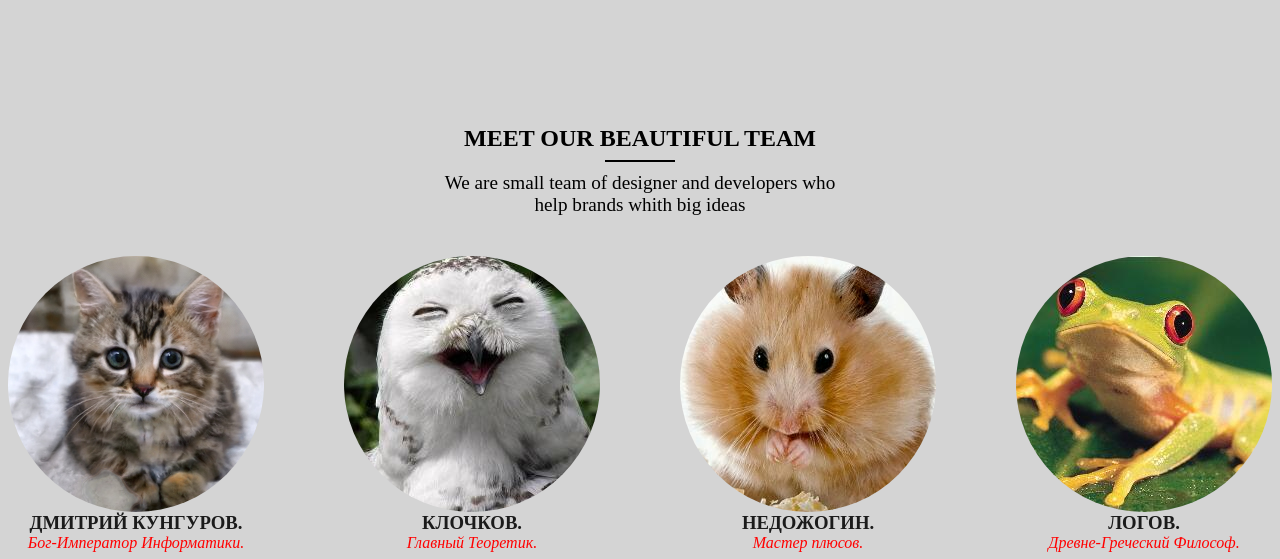
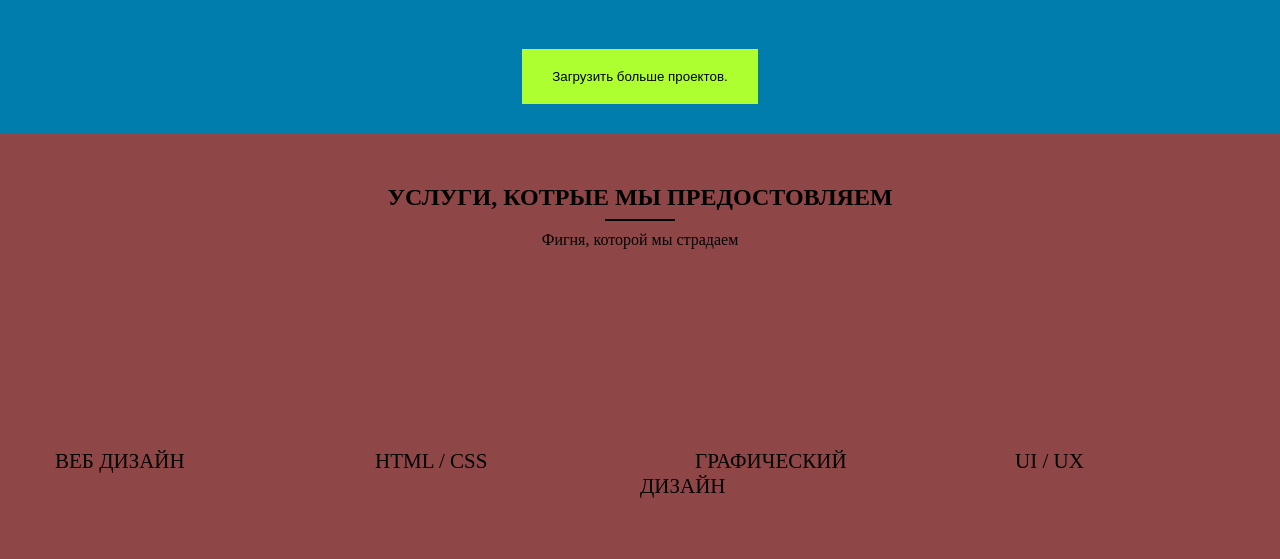
Before and after one commit to HappyHomka/Kyngyr_site, a plain HTML site: page index.html in a window 1280 px wide. Shown: the part 2660-3219 px from the top of the page. Drawn offline with nearby package versions, Linux system fonts and the light colour scheme.

Commit message:
update 1.1_22.11

```diff
--- a/css/style.css
+++ b/css/style.css
@@ -288,7 +288,7 @@
 }
 
 .section-four_item{
-    margin: 40px;
+    margin: 100px;
 }
 .show{
     display: flex;
@@ -303,6 +303,8 @@
 
 .show_img{
     border-radius: 50%;
+    width: 200px;
+    height: 200px;
 }
 
 .section-four_btn {
@@ -312,3 +314,52 @@
     border: none;
     margin-bottom: 30px;
 }
+
+/*==Section-five==*/
+
+.section-five {
+    min-height: 70vh;
+    background-color: rgb(143, 70, 70);
+    display: flex;
+    flex-direction: column;
+    align-items: center;
+}
+
+.section-five_title {
+    text-transform: uppercase;
+    margin-top: 50px;
+    margin-bottom: 20px;
+    position: relative;
+}
+
+.section-five_title:after {
+    content: '';
+    position: absolute;
+    border-bottom: 2px solid black;
+    width: 70px;
+    bottom: -10px;
+    left: calc(50% - 35px);
+}
+
+.section-five_list{
+    margin-top: 200px;
+    display: grid;
+    grid-template-columns: 1fr 1fr 1fr 1fr;
+}
+
+.link_string {
+    padding: 10px 20px;
+    margin: 25px 35px;
+    color: rgb(0, 0, 0);
+    text-decoration: none;
+    text-transform: uppercase;
+    font-size: 21px;
+}
+
+.link_string_active {
+    color: white;
+}
+
+.link_string:hover {
+    color: white;
+}
--- a/index.html
+++ b/index.html
@@ -54,6 +54,7 @@
       </div>
     </div>
   </section>
+
   <section class="section-four">
       <h1 class="section-four_title">Портфолио нашей компании.</h1>
       <p class = "section-four_undertitle">Lorem, ipsum dolor sit amet consectetur adipisicing elit. Dolorum delectus eius inventore sequi ut quo, numquam veritatis enim hic alias voluptatibus voluptatum, similique corrupti sit libero in autem. Ipsum, adipisci?</p>
@@ -83,6 +84,26 @@
       </div>
     <button class = "section-four_btn">Загрузить больше проектов.</button>
   </section>
+
+  <section class = "section-five">
+    <h2 class="section-five_title">Услуги, котрые мы предостовляем</h2>
+    <p class="section-five_discription">Фигня, которой мы страдаем</p>
+    <div class = "section-five_list">
+        <div class = "section-five_item ref">
+            <a class = "link_string">Веб Дизайн</a>
+        </div>
+        <div class = "section-five_item ref">
+            <a class ="link_string">HTML / CSS</a>
+        </div>
+        <div class = "section-five_item ref">
+          <a class ="link_string">Графический Дизайн</a>
+        </div>
+        <div class = "section-five_item ref">
+          <a class ="link_string">UI / UX</a>
+        </div>
+    </div>
+  </section>
+
   <section class="section-three">
     <h2 class="section-three__title">Meet our beautiful team</h2>
     <p class="section-three__discription">We are small team of designer and developers who help brands whith big ideas</p>
```
